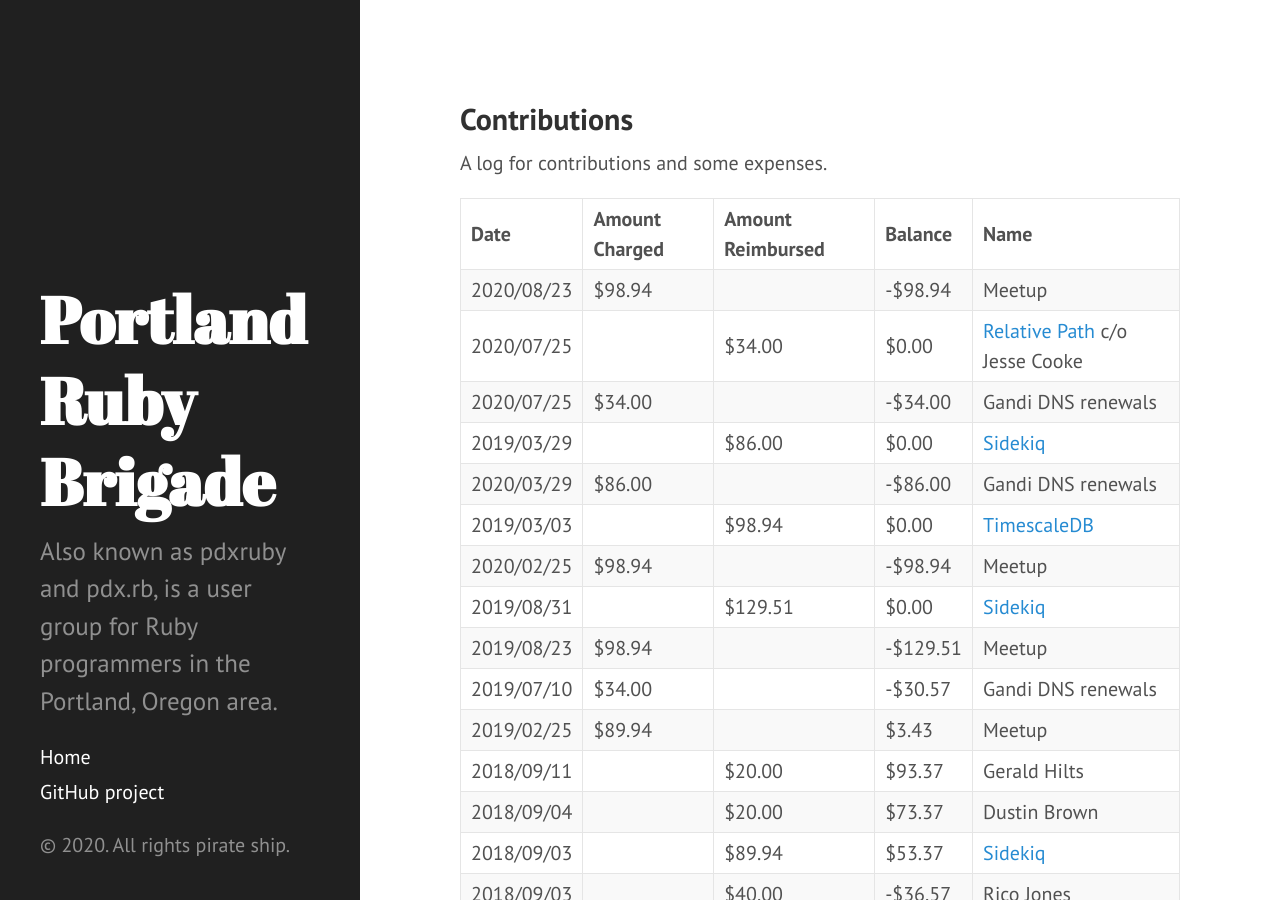
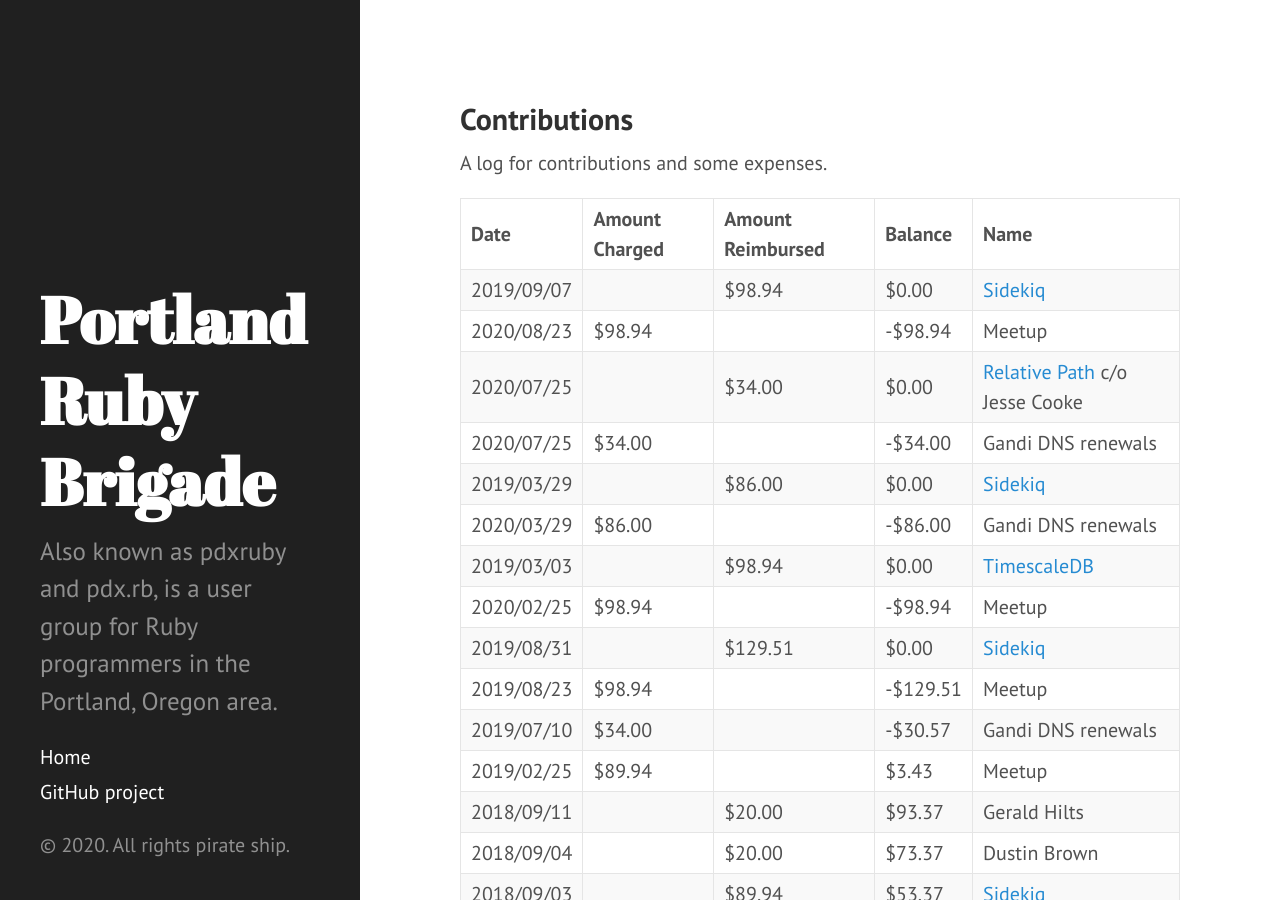
Before and after one commit to pdxruby/pdxruby.github.io, a Jekyll site: the page built from contributions.md, in a window 1280 px wide and 900 px high. Built offline with Jekyll 4.4.1, drawn with Linux system fonts in a browser that asks for light colours.

Commit message:
Thanks @mperham!

```diff
--- a/contributions.md
+++ b/contributions.md
@@ -9,6 +9,7 @@ A log for contributions and some expenses.
 
 | Date       | Amount Charged | Amount Reimbursed | Balance   | Name                                                      |
 | :--------- | :------------- | :---------------- | :-------- | :-------------------------------------------------------- |
+| 2019/09/07 |                | $98.94            | $0.00     | [Sidekiq](https://sidekiq.org/)                           |
 | 2020/08/23 | $98.94         |                   | -$98.94   | Meetup
 | 2020/07/25 |                | $34.00            | $0.00     | [Relative Path](https://relativepath.io/) c/o Jesse Cooke |
 | 2020/07/25 | $34.00         |                   | -$34.00   | Gandi DNS renewals                                        |
```
